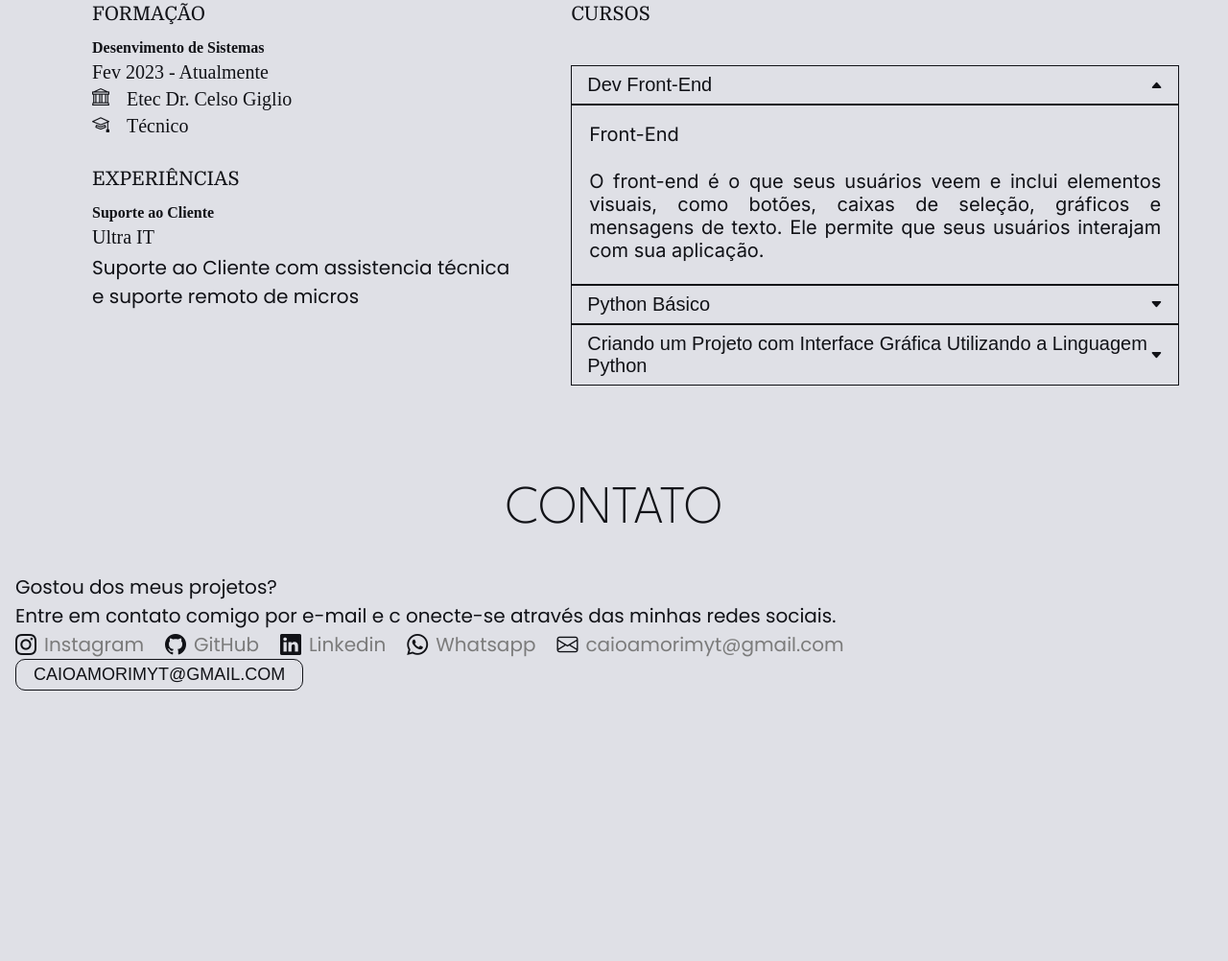
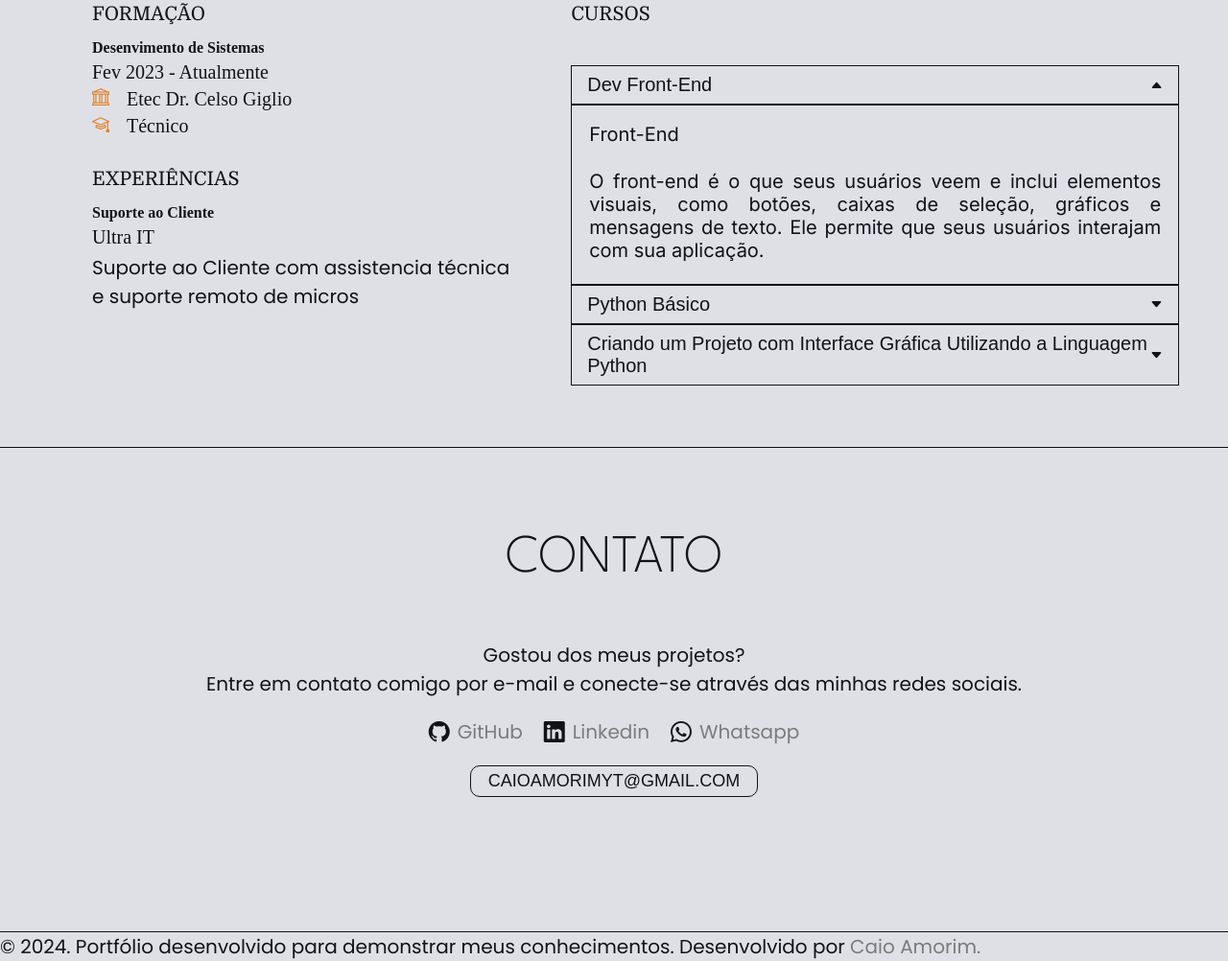
Before and after one commit to CaioHenriq-dev/donglesite, a plain HTML site: page index.html in a window 1280 px wide. Shown: the part 3862-4864 px from the top of the page at 96% size. Before the commit the page ends 4622 px from the top, so only its background shows below. Drawn offline with nearby package versions, Linux system fonts and the light colour scheme.

Commit message:
update footer

```diff
--- a/css/style.css
+++ b/css/style.css
@@ -23,7 +23,7 @@
     --cor-borda: #dfe0e6;
 
     --cor-titulo: #dfe0e6;
-    --cor-subtitulo: #48a7f5;
+    --cor-subtitulo: #e6e6e6;
 
     --cor-texto: #dfe0e6;
 
@@ -38,7 +38,7 @@
 
     --cor-btn: #dfe0e6;
 
-    --cor-seta: #48a7f5;
+    --cor-seta: #dbdbdb;
 }
 
 /* tema Light */
@@ -427,7 +427,7 @@ h2 {
 
 .sobre-icones i {
     font-size: 18px;
-    color: var(--cor-seta);
+    color: var(--cor-hover);
 }
 
 .sobre-content2 .col1,
@@ -513,6 +513,25 @@ h3 {
     padding-right: 16px;
 }
 
+.contato{
+    display: flex;
+    flex-direction: column;
+    justify-content: center;
+    align-items: center;
+    gap: 20px;
+    padding: 40px 16px;
+    border-top: 1px solid var(--cor-borda);
+    border-bottom: 1px solid var(--cor-borda);
+}
+
+.contato p{
+    text-align: center;
+}
+
+.contato button{
+    margin-bottom: 50px ;
+}
+
 
 /*  Responsivo  */
 
@@ -581,6 +600,14 @@ h3 {
     h2 {
         font-size: 40px;
         margin-bottom: 30px;
+    }
+
+    .contato{
+        padding: 90px;
+    }
+
+    .contato p{
+        width: 80%;
     }
 }
 
--- a/index.html
+++ b/index.html
@@ -476,19 +476,10 @@
 
         <p>
             Gostou dos meus projetos? <br>
-            Entre em contato comigo por e-mail e c onecte-se através das minhas redes sociais.
+            Entre em contato comigo por e-mail e conecte-se através das minhas redes sociais.
         </p>
 
         <ul class="menu menu-social">
-
-            <li>
-
-                <a class="menu-link" href="https://instagram.com/henriqueprivv7" target="_blank">
-                    <i class="menu-icon bi bi-instagram"></i>
-                    <span>Instagram</span>
-                </a>
-
-            </li>
 
             <li>
 
@@ -517,18 +508,6 @@
 
             </li>
 
-            <li>
-
-                <a class="menu-link" href="mailto: caioamorimyt@gmail.com">
-                    <i class="menu-icon bi bi-envelope"></i>
-                    <span> caioamorimyt@gmail.com </span>
-
-
-                </a>
-
-            </li>
-
-
         </ul>
 
         <!-- email -->
@@ -537,6 +516,15 @@
         </button>
 
     </section>
+    <!-- fim projetos -->
+
+    <footer>
+
+        <p>
+            &copy; 2024. Portfólio desenvolvido para demonstrar meus conhecimentos. Desenvolvido por <a href="https://github.com/CaioHenriq-jpg" target="_blank">Caio Amorim.</a>
+        </p>
+
+    </footer>
 
     <script src="js/script.js"></script>
 </body>
```
